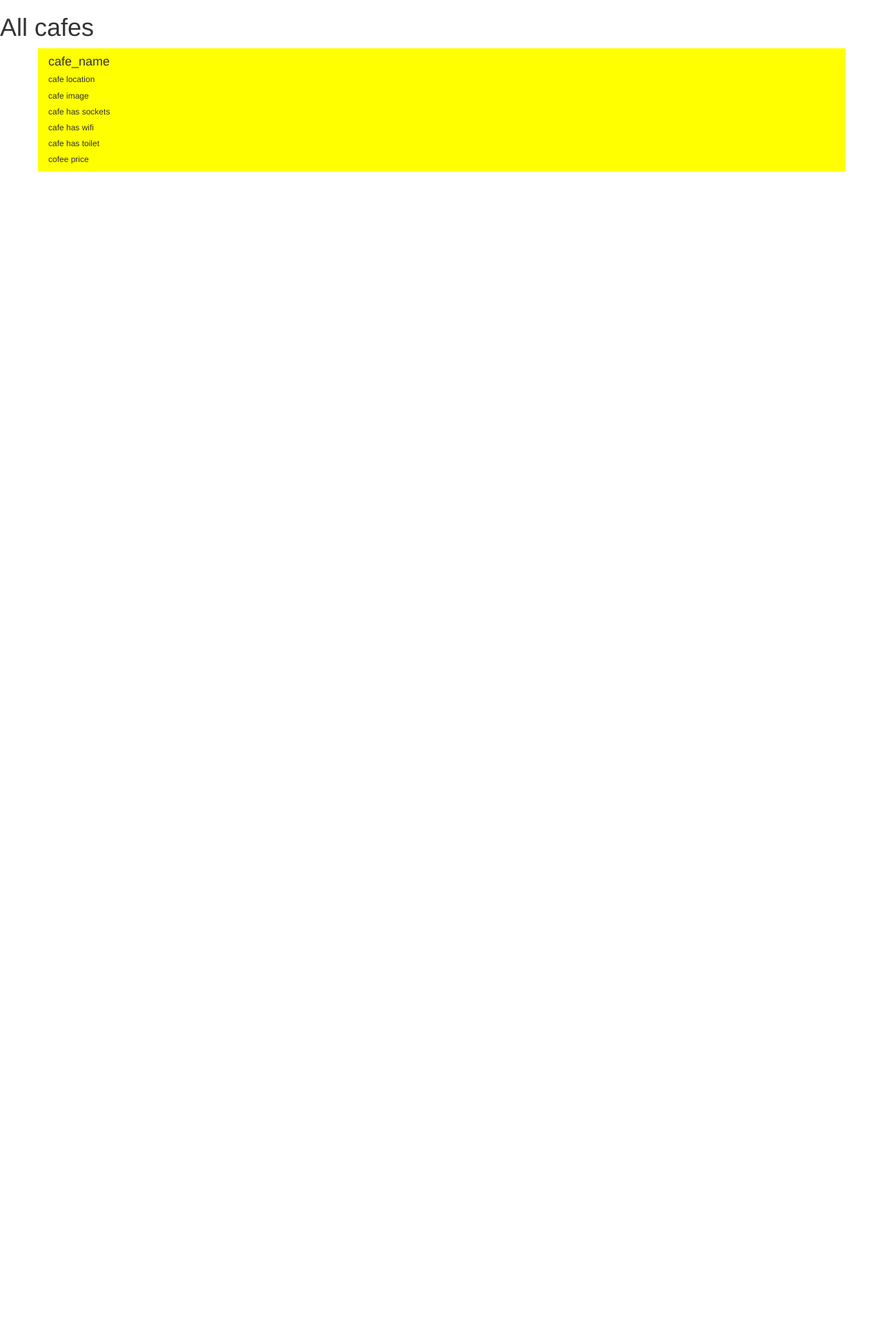
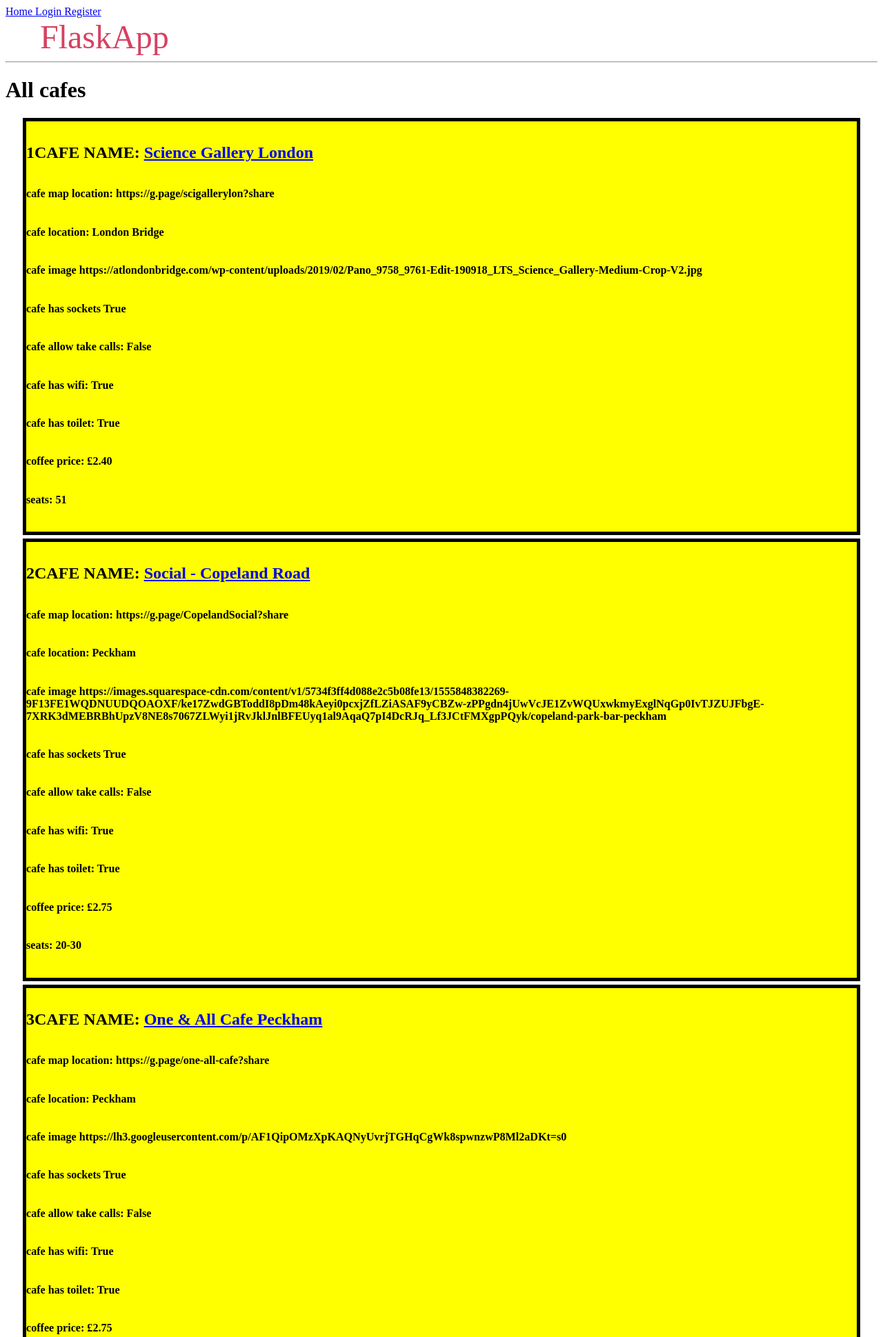
Before and after one commit to divyachandrapandi/NomadCafe, a Flask app: page /all in a window 1280 px wide; the page is wider, and only the part inside the window is pictured. Shown: the top 1939 px of that part at 69% size. Before the commit the page ends 249 px from the top of that part, so only its background shows below. Run offline with Flask 2, Linux system fonts and the light colour scheme; data comes from the database, SQL or seed files in the repository; both versions use the stored data as it was after the commit; some libraries are stand-ins or nearby versions.

Commit message:
Backend completed - Login, update, add, delete cafe, logout , register, flash

```diff
--- a/main.py
+++ b/main.py
@@ -1,52 +1,247 @@
-from flask import Flask , render_template, request,url_for, redirect, flash
+from flask import Flask, render_template, request, url_for, redirect, flash
 from flask_sqlalchemy import SQLAlchemy
 from werkzeug.security import generate_password_hash, check_password_hash
 from flask_login import UserMixin, login_user, LoginManager, login_required, current_user, logout_user
 from flask_bootstrap import Bootstrap
-from flask_ckeditor import CKEditorField
 import os
-# from dotenv import load_dotenv
+from forms import AddCafeForm, RegisterForm, LoginForm
+from dotenv import load_dotenv
 
-app=Flask(__name__)
+app = Flask(__name__)
 
-# load_dotenv(r"E:\PYTHON_BOOTCAMP_Dr_ANGELA_YU\NomadCafe\.env")
-app.config['SECURITY_KEY'] ="asrMCI8764268mahsgvg;.v'aviy87945" # os.environ.get("SECURITY_KEY")
+load_dotenv(r"E:\PYTHON_BOOTCAMP_Dr_ANGELA_YU\NomadCafe\.env")
+app.config['SECRET_KEY'] = os.environ.get("SECURITY_KEY")
 
+# FOR BOOTSTRAP EXTENSION
 Bootstrap(app)
+
+app.config["SQLALCHEMY_DATABASE_URI"] = os.environ.get('DATABASE_URL', 'sqlite:///cafes.db')
+app.config["SQLALCHEMY_TRACK_MODIFICATIONS"] = False
+db = SQLAlchemy(app)
+
+login_manager = LoginManager(app)
+
+
+#  you need to specify the user loader. A user loader tells Flask-Login how to find a specific user from the
+#  ID that is stored in their session cookie.
+@login_manager.user_loader
+def load_user(user_id):
+    # since the user_id is just the primary key of our user table, use it in the query for the user
+    return User.query.get(int(user_id))
+
+
+class Cafe(db.Model):
+
+    id = db.Column(db.Integer, primary_key=True)
+    name = db.Column(db.String(250), nullable=False, unique=True)
+    map_url = db.Column(db.String(500), nullable=False)
+    img_url = db.Column(db.String(500), nullable=False)
+    location = db.Column(db.String(250), nullable=False)
+    has_sockets = db.Column(db.Boolean, default=False, nullable=False)
+    has_toilet = db.Column(db.Boolean, default=False, nullable=False)
+    has_wifi = db.Column(db.Boolean, default=False, nullable=False)
+    can_take_calls = db.Column(db.Boolean, default=False, nullable=False)
+    seats = db.Column(db.String(250), nullable=True)
+    coffee_price = db.Column(db.String(250), nullable=True)
+
+
+# The UserMixin will add Flask-Login attributes to the model so that Flask-Login will be able to work with it
+class User(UserMixin, db.Model):
+
+    id = db.Column(db.Integer, primary_key=True)
+    name = db.Column(db.String(250), nullable=False)
+    password = db.Column(db.String(250), nullable=False)
+    email = db.Column(db.String(250), nullable=False, unique=True)
+
+
+# db.create_all()
+# INSERT THE ENTRIES TO CREATE A TABLE POPULATED WITH CAFE DETAILS
+
 
 @app.route('/')
 def home():
-    #add button for show_cafe
+    # add button for show_cafe
     return render_template('index.html')
 
-@app.route('/all')
+
+# TODO -1 GET ALL CAFE IN /all USING QUERY.ALL AND GET METHODS
+
+@app.route('/all', methods=['GET', 'POST'])  # get
 def all_cafe():
-    #use databse query all
-    return render_template('all.html')
-#
-#
-# @app.route('/cafe/<cafe-id::int>')
-# def show_cafe():
-#     return render_template('cafe.html')
-# @app.route('/add')
-# def add_cafe():
-#     #use wtforms to add post request for add in db
-#     return render_template('make.html')
-#
-# @app.route('/update/<cafe-id::int>')
-# def update():
-#     #from update button clicked in  cafe htmlredirected to add html but refractor title as edit also use ckeditor
-#     # to load and fill automatically the previuos version od cafe details in reapective place
-#     return render_template('make.html')
-#
-# @app.route('register')
-# def register():
-#     return render_template('register.html')
-#
-# @app.route('login')
-# def login():
-#     return render_template('login.html')
+    cafes = Cafe.query.all()
+    return render_template('all.html', cafes=cafes)
+
+
+# TODO -2 GET A CAFE ON CLICKING CAFE NAME, TAKES TO SEPEARATE PAGE TO SHOW INDIVIDUAL CAFE DETAILS
+@app.route('/cafe/<int:cafe_id>', methods=['GET', 'POST'])
+def show_cafe(cafe_id):
+    cafe = Cafe.query.get(cafe_id)
+    return render_template('cafe.html', cafe=cafe)
+
+
+# TODO -3 TO ADD CAFE USING WTFORMS BOOTSTRAP, CREATE FORM.PY AND USE POST METHOD RECEIVE THE DATA AND ADD TO DB &
+#  COMMIT
+@app.route('/add', methods=["GET", "POST"])
+@login_required
+def add_cafe():
+    form = AddCafeForm()
+    if form.validate_on_submit():
+        # SINCE DB HAS NO BOOLEAN TYPE, 1 IS FOR tRUE, 0 IS FALSE, IN WTFORM BOOLEAN IS T/F HENCE CONVERTING TRUE TO
+        # 1 AS THE DB CAN UNDERSTAND
+        if form.has_sockets.data:
+            sockets = 1
+        else:
+            sockets = 0
+
+        if form.has_wifi.data:
+            wifi = 1
+        else:
+            wifi = 0
+
+        if form.has_toilet.data:
+            toilet = 1
+        else:
+            toilet = 0
+
+        if form.can_take_calls.data:
+            take_calls = 1
+        else:
+            take_calls = 0
+
+        new_cafe = Cafe(
+            name=form.name.data,
+            map_url=form.name.data,
+            location=form.name.data,
+            img_url=form.name.data,
+            has_sockets=sockets,
+            has_wifi=wifi,
+            has_toilet=toilet,
+            can_take_calls=take_calls,
+            seats=form.seats.data,
+            coffee_price=form.coffee_price.data,
+        )
+
+        db.session.add(new_cafe)
+        db.session.commit()
+
+        return redirect(url_for('all_cafe'))
+    print(form.validate_on_submit())
+    print(form.errors)
+    return render_template('make.html', form=form)
+
+
+@app.route('/update/<int:cafe_id>', methods=["GET", "POST"])
+@login_required
+def update(cafe_id):
+    cafe = Cafe.query.get(cafe_id)
+    # to pre-populate the previous data of cafe
+    edit_form = AddCafeForm(obj=cafe)
+
+    # name=cafe.name,
+    #     map_url=cafe.map_url,
+    #
+    #     location=cafe.location,
+    #     img_url=cafe.img_url,
+    #     has_sockets=cafe.has_sockets,
+    #     has_wifi=cafe.has_wifi,
+    #     has_toilet=cafe.has_toilet,
+    #     can_take_calls=cafe.can_take_calls,
+    #     seats=cafe.seats,
+    #     coffee_price=cafe.coffee_price
+    # )
+    if edit_form.validate_on_submit():
+        cafe.name = edit_form.name.data
+        cafe.map_url = edit_form.map_url.data
+        cafe.location = edit_form.location.data
+        cafe.img_url = edit_form.img_url.data
+        cafe.has_sockets = edit_form.has_sockets.data
+        cafe.has_wifi = edit_form.has_wifi.data
+        cafe.has_toilet = edit_form.has_toilet.data
+        cafe.can_take_calls = edit_form.can_take_calls.data
+        cafe.seats = edit_form.seats.data
+        cafe.coffee_price = edit_form.coffee_price.data
+
+        db.session.commit()
+        return redirect(url_for('show_cafe', cafe_id=cafe.id))
+
+    return render_template('make.html', form=edit_form, is_edit=True, cafe=cafe)
+
+
+@app.route('/delete/<int:cafe_id>', methods=["GET", "POST"])
+@login_required
+def delete(cafe_id):
+
+    cafe_to_delete = Cafe.query.get(cafe_id)
+    db.session.delete(cafe_to_delete)
+    db.session.commit()
+    return redirect(url_for('all_cafe'))
+
+
+@app.route('/register', methods=["POST", "GET"])
+def register():
+    form = RegisterForm()
+    if form.validate_on_submit():
+        name = form.name.data
+        email = form.email.data
+        password = form.password.data
+
+        user = User.query.filter_by(
+            email=email).first()  # if this returns a user, then the email already exists in database
+
+        if user:  # if a user is found, we want to redirect back to signup page so user can try again
+            flash('Email address already exists')
+            return redirect(url_for('register'))
+
+        new_user = User(name=name,
+                        email=email,
+                        password=generate_password_hash(password,
+                                                        method="pbkdf2:sha256",
+                                                        salt_length=8))
+        db.session.add(new_user)
+        db.session.commit()
+        return redirect(url_for('home'))
+    return render_template('register.html', form=form)
+
+
+@app.route('/login', methods=["POST", "GET"])
+def login():
+    form = LoginForm()
+
+    if form.validate_on_submit():
+        email = form.email.data
+        password = form.password.data
+        remember = True if request.form.get('remember') else False
+
+        user = User.query.filter_by(email=email).first()
+        name = user.name
+
+        # check if the user actually exists
+        # take the user-supplied password, hash it, and compare it to the hashed password in the database
+        if not user:
+            flash("Email Doesnot exist, Please check your data")
+            return redirect(url_for('login'))
+        if not check_password_hash(user.password, password):
+            flash("Incorrect Password, Check again!")
+            return redirect(url_for('login'))
+        # if the user doesn't exist or password is wrong, reload the page
+
+        # if the above check passes, then we know the user has the right credentials
+        # Finally, add the login_user function before redirecting to the profile page to create the session:
+        login_user(user, remember=remember)
+        # if the above check passes, then we know the user has the right credentials
+        return render_template('index.html', name=current_user.name)
+
+    return render_template('login.html', form=form)
+
+
+@app.route('/logout')
+@login_required
+def logout():
+    logout_user()
+    return redirect(url_for('home'))
 
 
 if __name__ == "__main__":
     app.run(host="192.168.68.101", port=5000, debug=True)
+
+    # flash wrong url, cafe deleted cafe updated, registered, logout login
--- a/notes.txt
+++ b/notes.txt
@@ -3,5 +3,11 @@ Bootstrap
 Flask Bootstrap
 https://pythonhosted.org/Flask-Bootstrap/basic-usage.html
 
+API BUILT:
+1. _________________GET  ALL  CAFES --------------------------
+
 Flask WTFORMS
 https://www.digitalocean.com/community/tutorials/how-to-use-and-validate-web-forms-with-flask-wtf
+
+FLASK LOGIN
+https://www.digitalocean.com/community/tutorials/how-to-add-authentication-to-your-app-with-flask-login
--- a/templates/all.html
+++ b/templates/all.html
@@ -1,20 +1,20 @@
-{% extends 'bootstrap/base.html' %}
-
-{% block title %}Nomadcafe{% endblock %}
-{% block styles %}
-    {{super()}}
-    <link rel="stylesheet" type='text/css' href="{{url_for('static', filename='styles.css')}}">
-{% endblock %}
+{% extends 'base.html' %}
 {%block content%}
 <h1>All cafes</h1>
-<div class="container" style="background-color:yellow;">
-    <h4> cafe_name</h4>
-    <h6>cafe location</h6>
-    <h6>cafe image</h6>
-    <h6>cafe has sockets</h6>
+{%for cafe in cafes:%}
+<div class="container" style="background-color:yellow; font-size:1.5rem; border:5px solid black; margin:5px 25px;">
 
-    <h6>cafe has wifi</h6>
-    <h6>cafe has toilet</h6>
-    <h6>cofee price</h6>
+    <h4> {{cafe.id}}CAFE NAME: <a href="{{url_for('show_cafe', cafe_id = cafe.id)}}">{{cafe.name}}</a></h4>
+    <h6>cafe map location: {{cafe.map_url}}</h6>
+    <h6>cafe location: {{cafe.location}}</h6>
+    <h6>cafe image {{cafe.img_url}}</h6>
+    <h6>cafe has sockets {{cafe.has_sockets}}</h6>
+    <h6>cafe allow take calls: {{cafe.can_take_calls}}</h6>
+    <h6>cafe has wifi: {{cafe.has_wifi}}</h6>
+    <h6>cafe has toilet: {{cafe.has_toilet}}</h6>
+    <h6>coffee price: {{cafe.coffee_price}}</h6>
+    <h6>seats: {{cafe.seats}}</h6>
+
 </div>
-{% endblock %}
+  {%endfor%}
+{%endblock%}
--- /dev/null
+++ b/templates/base.html
@@ -0,0 +1,48 @@
+<!DOCTYPE html>
+<html lang="en">
+<head>
+    <meta charset="UTF-8">
+    <meta http-equiv="X-UA-Compatible" content="IE=edge">
+    <meta name="viewport" content="width=device-width, initial-scale=1">
+    <title>{% block title %} {% endblock %} - FlaskApp</title>
+    <style>
+        nav a {
+            color: #d64161;
+            font-size: 3em;
+            margin-left: 50px;
+            text-decoration: none;
+        }
+    </style>
+</head>
+<body>
+
+<div class="navbar-end">
+    <a href="{{ url_for('home') }}" class="navbar-item">
+        Home
+    </a>
+
+    {% if not current_user.is_authenticated %}
+    <a href="{{ url_for('login') }}" class="navbar-item">
+        Login
+    </a>
+    <a href="{{ url_for('register') }}" class="navbar-item">
+        Register
+    </a>
+    {% endif %}
+    {% if current_user.is_authenticated %}
+    <a href="{{ url_for('logout') }}" class="navbar-item">
+        Logout
+    </a>
+    {% endif %}
+
+</div>
+    <nav>
+        <a href="{{ url_for('home') }}">FlaskApp</a>
+
+    </nav>
+    <hr>
+    <div class="content">
+        {% block content %} {% endblock %}
+    </div>
+</body>
+</html>
```
Also changed, not shown: forms.py (+29 -1 lines), templates/cafe.html (+22 -9 lines), templates/index.html (+10 -13 lines), templates/login.html (added, +50 -0 lines), templates/make.html (+120 -9 lines), templates/register.html (+17 -9 lines), cafes.db.
